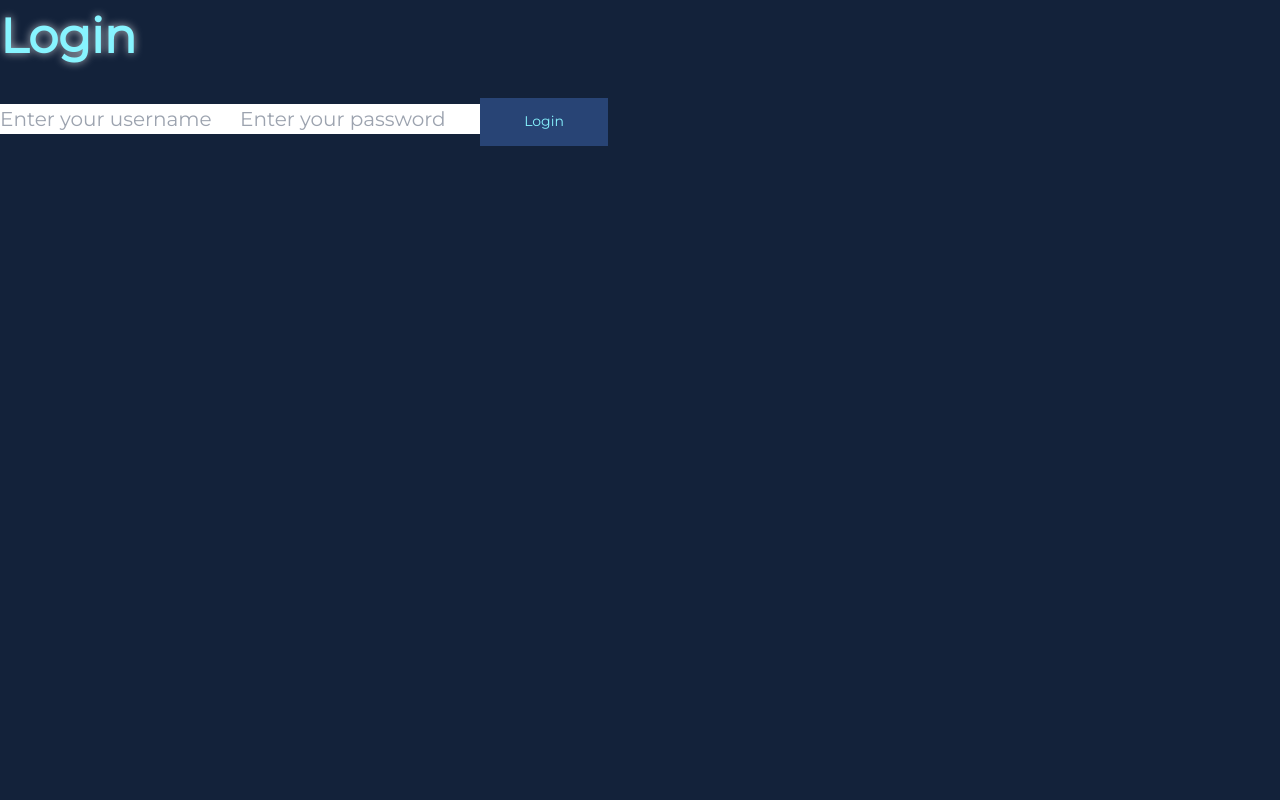
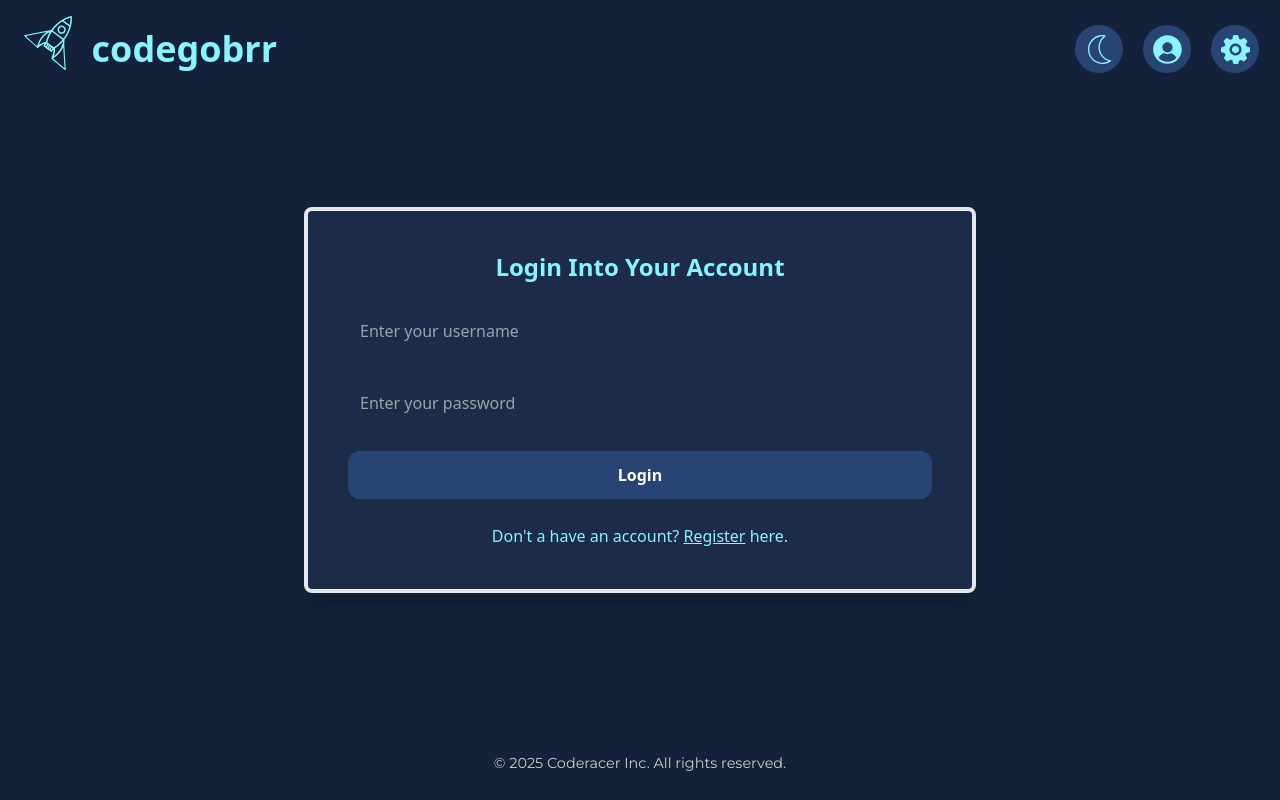
Before and after one commit to JavaBootcampJuly2025/Coderacer, a React (Create React App) app in the folder frontend/: page /login in a window 1280 px wide. Built offline with nearby package versions, Linux system fonts and the light colour scheme.

Commit message:
Improve login and register design (#70)
* improve login and register desing

* remove old loginPage

* add an on login page to register an account

* move register option to center

* add a border to login and register forms

```diff
--- a/frontend/src/pages/Login.js
+++ b/frontend/src/pages/Login.js
@@ -1,7 +1,11 @@
 import { login } from "../services/apiService";
 import { useState } from 'react';
+import Header from '../components/Header';
+import Footer from '../components/Footer';
+import { useTheme } from '../styles/ThemeContext';
 
 function Login() {
+    const { theme } = useTheme();
     const [message, setMessage] = useState("");
     const [messageColor, setMessageColor] = useState("");
 
@@ -9,15 +13,15 @@ function Login() {
         e.preventDefault();
 
         const form = e.target;
-        const loginEnter = {
+        const loginData = {
             username: form.username.value,
             password: form.password.value,
         };
 
         try {
-            const response = await login(loginEnter);
-            setMessageColor("green");
-            setMessage("login succesful redirecting to home");
+            const response = await login(loginData);
+            setMessageColor("text-green-400");
+            setMessage("Login successful. Redirecting to home");
             localStorage.setItem('loginToken', response.token);
             localStorage.setItem('loginId', response.id);
 
@@ -25,34 +29,57 @@ function Login() {
                 window.location.href = "/";
             }, 1000);
         } catch (error) {
-            setMessageColor("red");
-            setMessage(error.response?.data?.message);
+            setMessageColor("text-red-400");
+            setMessage(error.response?.data?.message || "Login failed.");
         }
     };
+
     return (
-        <div className="home-wrapper">
-            <div className="content-glass">
-                <h1 className="header">Login</h1>
-                <form onSubmit={submit}>
+        <div className={`min-h-screen flex flex-col items-center font-montserrat transition-colors duration-300 ${
+            theme === 'light' ? 'bg-white text-black' : 'bg-[#13223A] text-white'
+        }`}>
+            <div className="w-full h-[80px] border border-[#59000000]">
+                <Header />
+            </div>
+
+            <div className="flex-grow flex items-center justify-center py-12 w-full max-w-2xl">
+                <div className={`w-full p-10 rounded-2xl shadow-xl transition-colors duration-300 border-4 border-black-400 rounded-lg ${
+                    theme === 'light' ? 'bg-gray-100' : 'bg-[#1C2B47]'
+                }`}>
+                    <h2 className="text-2xl font-semibold mb-6 text-center text-[var(--accent)]">Login Into Your Account</h2>
+                    <form onSubmit={submit} className="space-y-6">
                         <input
-                        className="inputForm"
+                            className="w-full p-3 rounded-xl bg-[var(--input-bg)] text-[var(--text)] placeholder-gray-400 focus:outline-none focus:ring-2 focus:ring-[var(--accent)]"
                             type="text"
-                        id="username"
                             name="username"
                             placeholder="Enter your username"
                             required
                         />
                         <input
-                        className="inputForm"
+                            className="w-full p-3 rounded-xl bg-[var(--input-bg)] text-[var(--text)] placeholder-gray-400 focus:outline-none focus:ring-2 focus:ring-[var(--accent)]"
                             type="password"
-                        id="password"
                             name="password"
                             placeholder="Enter your password"
                             required
                         />
-                    <input className="action" type="submit" value="Login" />
-                    <text className="message" style={{color: messageColor}}>{message}</text>
+                        <button
+                            type="submit"
+                            className="w-full py-3 rounded-xl bg-[var(--primary-button)] text-[var(--primary-button-text)] font-semibold hover:bg-[var(--primary-button-hover)] transition duration-300"
+                        >
+                            Login
+                        </button>
+                        <p className="text-base text-[var(--text)] leading-relaxed overflow-y-auto text-center">
+                            Don't a have an account? <a href="/register" className="underline">Register</a> here.
+                        </p>
                     </form>
+                    {message && (
+                        <p className={`mt-4 text-center ${messageColor}`}>{message}</p>
+                    )}
+                </div>
+            </div>
+
+            <div className="w-full h-[80px] border border-[#59000000]">
+                <Footer />
             </div>
         </div>
     );
--- a/frontend/src/pages/Register.js
+++ b/frontend/src/pages/Register.js
@@ -1,13 +1,16 @@
 import { createAccount } from '../services/apiService';
 import { useState } from 'react';
+import Header from '../components/Header';
+import Footer from '../components/Footer';
+import { useTheme } from '../styles/ThemeContext';
 
 function Register() {
+  const { theme } = useTheme();
   const [message, setMessage] = useState("");
   const [messageColor, setMessageColor] = useState("");
 
   const submit = async (e) => {
     e.preventDefault();
-
     const form = e.target;
     const accountData = {
       email: form.email.value,
@@ -16,50 +19,66 @@ function Register() {
     };
 
     try {
-      const response = await createAccount(accountData);
-      setMessageColor("green");
-      setMessage("registration succesful, check your email to verify your account and then login");
+      await createAccount(accountData);
+      setMessageColor("text-green-400");
+      setMessage("Registration successful. Check your email to verify your account.");
     } catch (error) {
-      setMessageColor("red");
-      setMessage(error.response?.data?.message);
+      setMessageColor("text-red-400");
+      setMessage(error.response?.data?.message || "Registration failed.");
     }
   };
 
   return (
-      <div className="home-wrapper">
-        <div className="content-glass">
-          <h1 className="header">Register</h1>
-          <form onSubmit={submit}>
+      <div className={`min-h-screen flex flex-col items-center font-montserrat transition-colors duration-300 ${
+          theme === 'light' ? 'bg-white text-black' : 'bg-[#13223A] text-white'
+      }`}>
+        <div className="w-full h-[80px] border border-[#59000000]">
+          <Header />
+        </div>
+
+        <div className="flex-grow flex items-center justify-center py-12 w-full max-w-2xl">
+          <div className={`w-full p-10 rounded-2xl shadow-xl transition-colors duration-300 border-4 border-black-400 rounded-lg ${
+              theme === 'light' ? 'bg-gray-100' : 'bg-[#1C2B47]'
+          }`}>
+            <h2 className="text-2xl font-semibold mb-6 text-center text-[var(--accent)]">Create Your Account</h2>
+            <form onSubmit={submit} className="space-y-6">
               <input
-                className="inputForm"
+                  className="w-full p-3 rounded-xl bg-[var(--input-bg)] text-[var(--text)] placeholder-gray-400 focus:outline-none focus:ring-2 focus:ring-[var(--accent)]"
                   type="email"
-                id="email"
                   name="email"
                   placeholder="Enter your email"
                   required
               />
               <input
-                className="inputForm"
+                  className="w-full p-3 rounded-xl bg-[var(--input-bg)] text-[var(--text)] placeholder-gray-400 focus:outline-none focus:ring-2 focus:ring-[var(--accent)]"
                   type="text"
-                id="username"
                   name="username"
                   placeholder="Enter your username"
                   required
               />
               <input
-                className="inputForm"
+                  className="w-full p-3 rounded-xl bg-[var(--input-bg)] text-[var(--text)] placeholder-gray-400 focus:outline-none focus:ring-2 focus:ring-[var(--accent)]"
                   type="password"
-                id="password"
                   name="password"
                   placeholder="Enter your password"
                   required
               />
-            <input className="action" type="submit" value="Register" />
-            <text className="message" style={{color: messageColor}}>{message}</text>
+              <button
+                  type="submit"
+                  className="w-full py-3 rounded-xl bg-[var(--primary-button)] text-[var(--primary-button-text)] font-semibold hover:bg-[var(--primary-button-hover)] transition duration-300"
+              >
+                Register
+              </button>
             </form>
+            {message && (
+                <p className={`mt-4 text-center ${messageColor}`}>{message}</p>
+            )}
+          </div>
         </div>
 
-
+        <div className="w-full h-[80px] border border-[#59000000]">
+          <Footer />
+        </div>
       </div>
   );
 }
```
Lines whose indentation alone changed are shown as unchanged.
